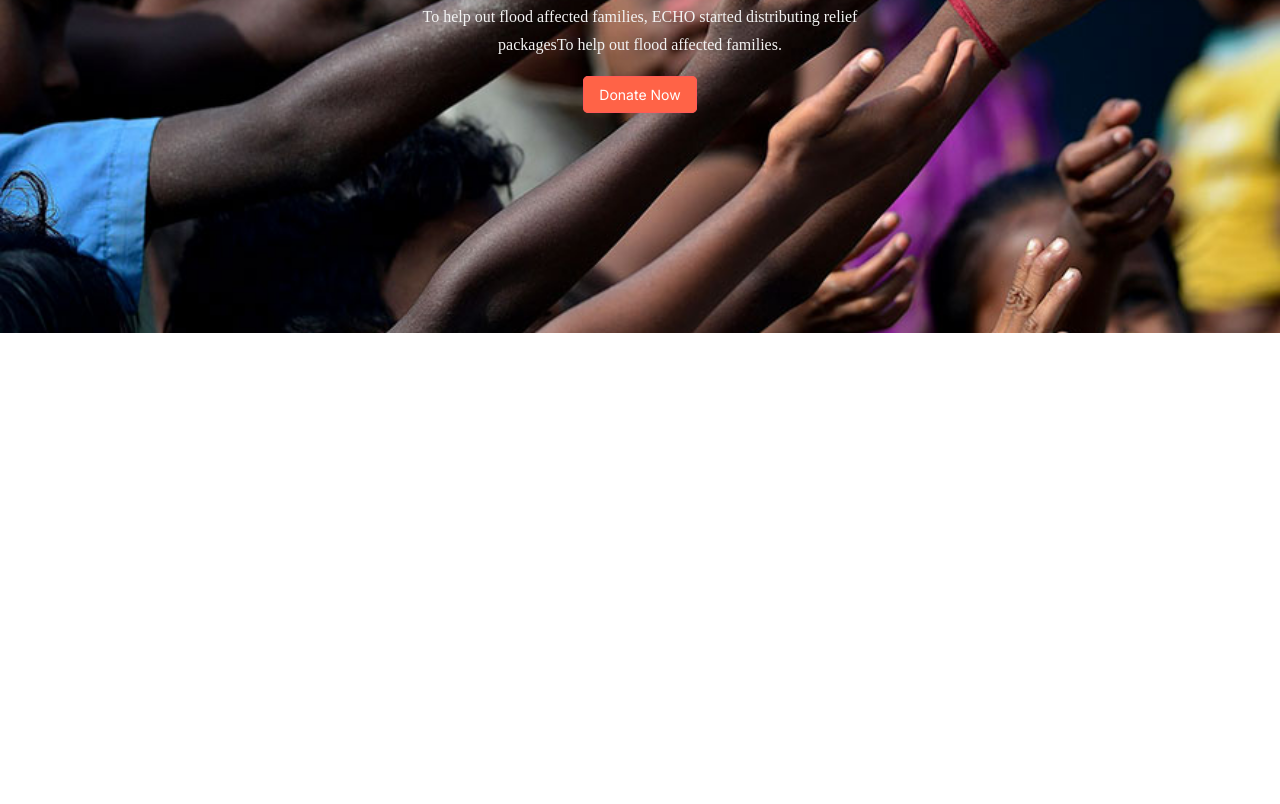
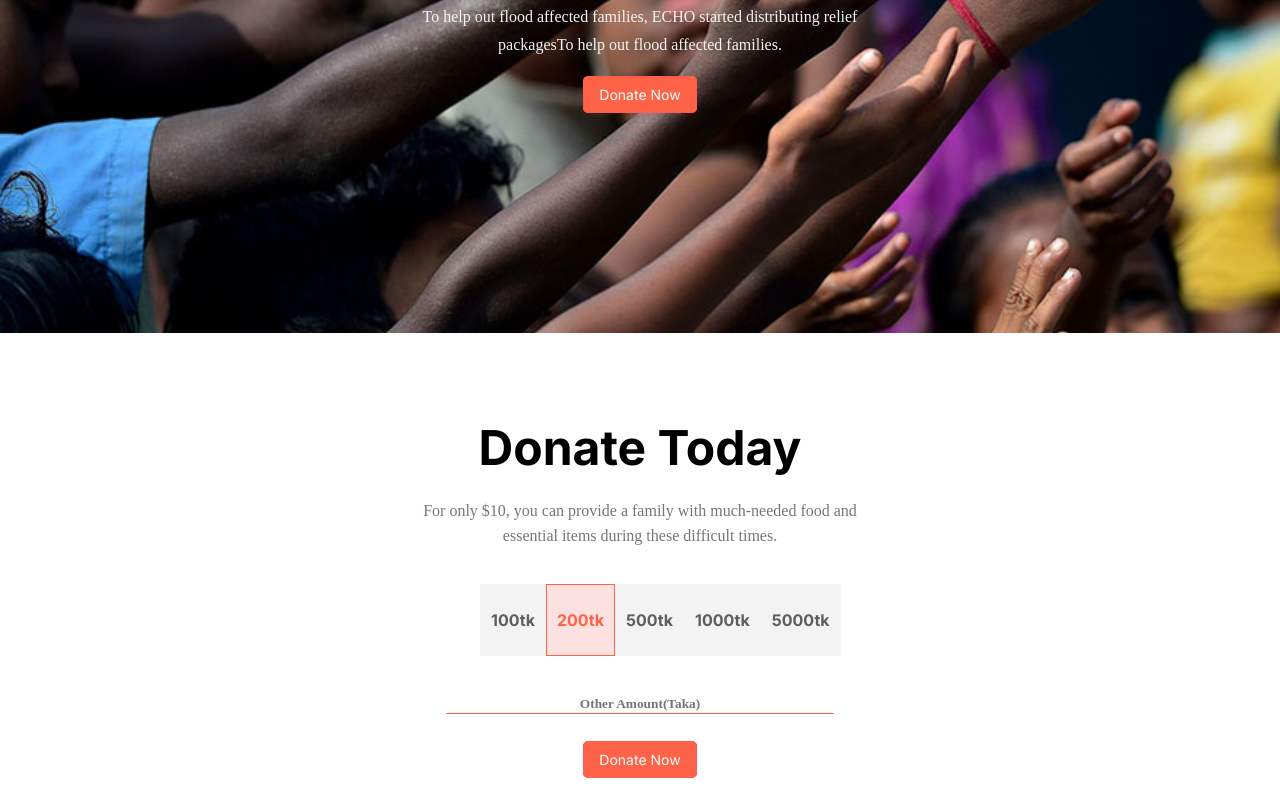
Before and after one commit to mohammadibrahiim1/donate-today, a plain HTML site: page index.html in a window 1280 px wide. Shown: the part 312-1116 px from the top of the page. Before the commit the page ends 800 px from the top, so only its background shows below. Drawn offline with Linux system fonts and the light colour scheme.

Commit message:
donate section add style

```diff
--- a/index.html
+++ b/index.html
@@ -32,6 +32,54 @@
         </div>
     </section>
 
+    <section  class="donate-section">
+        <div>
+            <h1>donate today</h1>
+        </div>
+
+
+        <div class="donate-section-content-style">
+
+            For only $10, you can provide a family with much-needed food and  <br> essential items during these difficult times.
+
+        </div>
+
+        <div class="donate-section-amount">
+            <p>
+                100tk
+            </p>
+
+            <p id="donate-section-amount-style">
+                200tk
+            </p>
+
+            <p>
+                500tk
+            </p>
+
+            <p>
+                1000tk
+            </p>
+
+            <p>
+                5000tk
+            </p>
+        </div>
+
+        <div class="donate-section-input-style">
+            <form action="" method="get" >
+                <input  type="text" placeholder="other amount(taka)">
+            </form>
+        </div>
+
+        <div class="donate-section-link-style">
+            <a href="#">donate now</a>
+        </div>
+
+
+
+    </section>
+
 
 
 
--- a/style.css
+++ b/style.css
@@ -16,6 +16,9 @@ body{
 
 .header-content{
     text-align: center;
+    width: 50%;
+    margin: 0 auto;
+
 
  }
 
@@ -55,3 +58,91 @@ body{
     margin-top:25px;
 
 }
+
+.donate-section{
+    text-align: center;
+}
+
+.donate-section h1{
+    font-size: 48px;
+    font-weight: 700;
+    text-transform: capitalize;
+    margin-top:85px;
+}
+
+.donate-section-content-style{
+    font-size: 16px;
+    font-family: poppins;
+  color: #767676;
+  margin-top:-19px ;
+  font-weight: 400;
+  line-height: 25px;
+}
+
+.donate-section-amount {
+    display: flex;
+    justify-content: space-evenly;
+    width: 25%;
+    margin: 0 auto;
+    margin-top: 20px;
+
+
+
+}
+
+.donate-section-amount p{
+    font-size: 16px;
+    font-weight: 700;
+    color: rgb(94, 94, 94);
+    border: 1px solid #f3f3f3;
+    padding: 25px 10px;
+    background-color: #f3f3f3;
+}
+
+#donate-section-amount-style{
+    border-color: tomato;
+    color: tomato;
+    background-color: #fdd6d6b9;
+
+
+}
+
+input {
+    border: none;
+    border-bottom: 1px solid gray;
+    width: 30%;
+    border-color: tomato;
+
+
+
+}
+
+.donate-section-input-style{
+    margin-top: 20px;
+
+}
+
+.donate-section-input-style :placeholder-shown{
+    text-align: center;
+    font-family: poppins;
+   text-transform: capitalize;
+   font-weight: 700;
+
+}
+
+.donate-section-link-style{
+    margin: 35px;
+
+}
+
+.donate-section-link-style a{
+    border:1px solid  #FF5959;
+    color: #FFFFFF;
+    background-color: tomato;
+    padding: 9px 15px;
+    text-decoration: none;
+    border-radius: 5px;
+    text-transform: capitalize;
+    font-size: 14px;
+
+}
```
